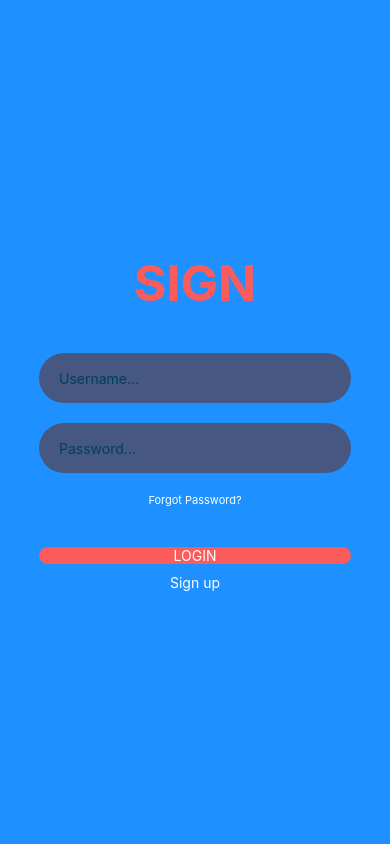
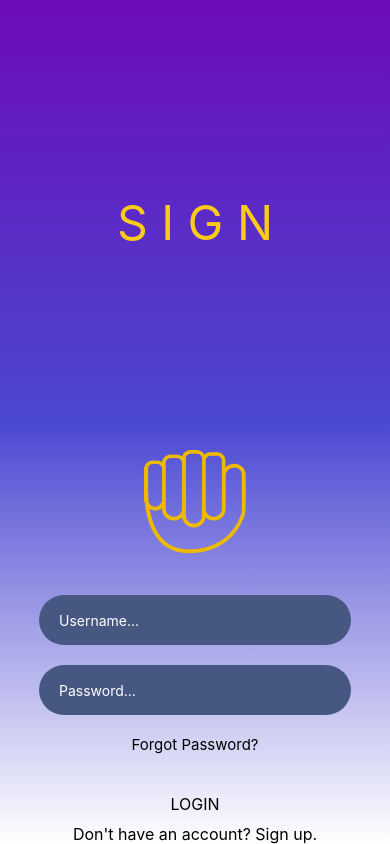
Before and after one commit to GoodMorningA1i/VoiceSign, a React Native app: screen / in a window 390 px wide. Built offline with nearby package versions, Linux system fonts and the light colour scheme.

Commit message:
add login System page

```diff
--- a/App.js
+++ b/App.js
@@ -22,7 +22,8 @@
 // });
 
 import React from 'react';
-import { View, Text, StyleSheet, TextInput, TouchableOpacity } from 'react-native';
+import { LinearGradient } from 'expo-linear-gradient';
+import { View, Text, StyleSheet, TextInput, TouchableOpacity, Image } from 'react-native';
 
 export default class App extends React.Component {
   state={
@@ -32,12 +33,26 @@ export default class App extends React.Component {
   render() {
     return (
       <View style={styles.container}>
-        <Text style={styles.logo}>SIGN</Text>
+        <LinearGradient
+          colors={['#6C0BB9', '#4B48D2', '#FFFFFF']}
+          style={styles.background}/>
+
+      <View style={styles.container}>
+        <Text style={styles.logo}>S I G N</Text>
+
+      </View>
+        <View style={styles.image}>
+          <Image
+            style={styles.tinyLogo}
+            source={require('./Images/sign.png')}
+          />
+        </View>
+
         <View style={styles.inputView} >
           <TextInput
             style={styles.inputText}
             placeholder="Username..."
-            placeholderTextColor="#003f5c"
+            placeholderTextColor="#FFFFFF"
             onChangeText={text => this.setState({email:text})}/>
         </View>
         <View style={styles.inputView}>
@@ -45,7 +60,7 @@ export default class App extends React.Component {
             secureTextEntry
             style={styles.inputText}
             placeholder="Password..."
-            placeholderTextColor="#003f5c"
+            placeholderTextColor="#FFFFFF"
             onChangeText={text => this.setState({password:text})}/>
         </View>
         <TouchableOpacity>
@@ -55,7 +70,7 @@ export default class App extends React.Component {
           <Text style={styles.loginText}>LOGIN</Text>
         </TouchableOpacity>
         <TouchableOpacity>
-          <Text style={styles.loginText}>Sign up</Text>
+          <Text style={styles.loginText}>Don't have an account? Sign up.</Text>
         </TouchableOpacity>
       </View>
 
@@ -65,16 +80,28 @@ export default class App extends React.Component {
 
 const styles = StyleSheet.create({
   container: {
+    padding: 0,
     flex: 1,
-    backgroundColor: '#1e90ff',
+    // backgroundColor: "#6C0BB9",
     alignItems: 'center',
     justifyContent: 'center',
+    height: 570,
+    top:0
+  },
+  background: {
+    position: 'absolute',
+    left: 0,
+    top:0,
+    right: 0,
+    height: '100%',
+  },
+  tinyLogo: {
+    width: 150,
+    height: 150,
   },
   logo: {
-    fontWeight: "bold",
-    fontSize:50,
-    color:"#fb5b5a",
-    marginBottom: 40
+    fontSize:48,
+    color:"#FCCA18",
   },
   inputView: {
     width:"80%",
@@ -90,12 +117,11 @@ const styles = StyleSheet.create({
     color: "white"
   },
   forgot: {
-    color: "white",
-    fontSize: 11
+    color: "black",
+    fontSize: 15
   },
   loginBtn: {
     width:"80%",
-    backgroundColor: "#fb5b5a",
     borderRadius: 25,
     heigth: 50,
     alignItems: "center",
@@ -104,29 +130,7 @@ const styles = StyleSheet.create({
     marginBottom:10
   },
   loginText:{
-    color: "white"
+    color: "black",
+    fontSize: 16
   }
 });
-
-
-
-//  inputView: {
-//    width: "80%",
-//    backgroundColor:
-//    borderRadius:25;
-//    height: 50,
-//    marginBottom: 20,
-//    justifyContent: "center",
-//    padding: 20
-//   }
-
-// tinyLogo: {
-  //   width: 50,
-  //   height: 50,
-  // },
-
-  // logo: {
-  //   paddingTop: 50,
-  //   width: null,
-  //   height: null,
-  //   resizeMode: 'cover'
--- a/package.json
+++ b/package.json
@@ -9,6 +9,7 @@
   },
   "dependencies": {
     "expo": "~40.0.0",
+    "expo-linear-gradient": "~8.4.0",
     "expo-status-bar": "~1.0.3",
     "react": "16.13.1",
     "react-dom": "16.13.1",
```
Also changed, not shown: Images/sign.png (added), 1 other file (tests, documents, lock files or other folders).
